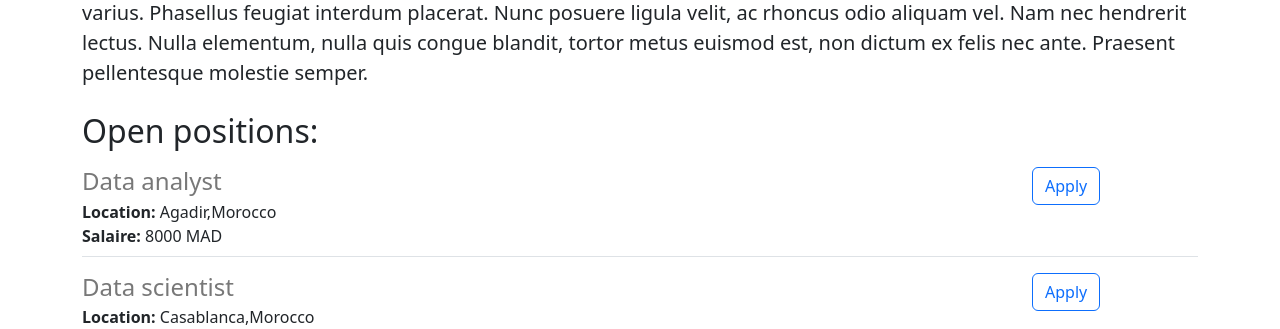
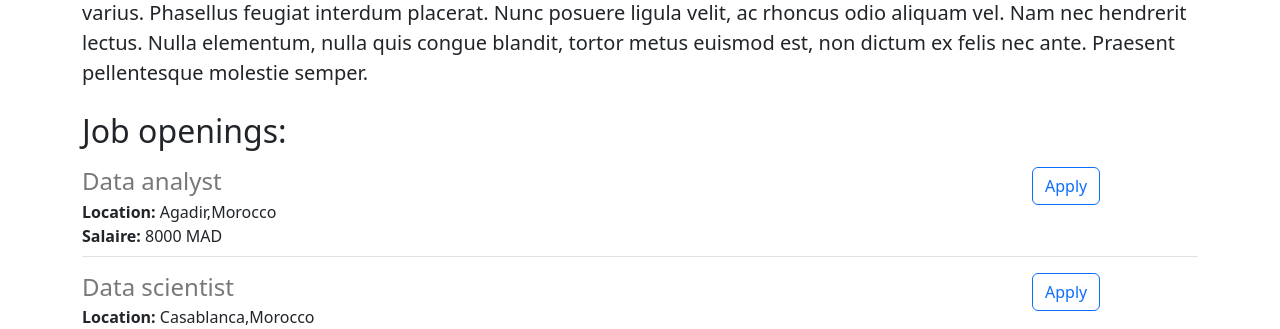
Before and after one commit to SoufianeAmghar/careers-website, a Flask app: page / in a window 1280 px wide. Shown: the part 572-901 px from the top of the page. Run offline with Flask 2, Linux system fonts and the light colour scheme.

Commit message:
small changes on html file

```diff
--- a/templates/home.html
+++ b/templates/home.html
@@ -28,7 +28,7 @@ Lorem ipsum dolor sit amet, consectetur adipiscing elit. Aliquam vestibulum in i
 
         </p>
 
-    <h2>Open positions:</h2>
+    <h2>Job openings:</h2>
     <p class="bodytxt">
 
         {%for job in jobs%}
```
